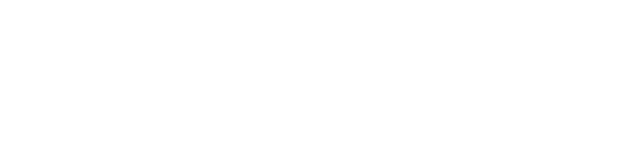
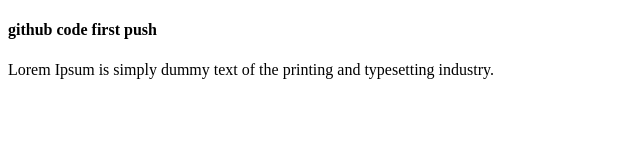
Before and after one commit to Riazalmahmud/my-frist-repo, a plain HTML site: page index.html in a window 1280 px wide. Shown: the whole page, without its empty margins (0-640 px from the left). Drawn offline with Linux system fonts and the light colour scheme.

Commit message:
new code add

```diff
--- a/index.html
+++ b/index.html
@@ -7,6 +7,7 @@
     <title>my first git for test</title>
 </head>
 <body>
-
+    <h4>github code first push</h4>
+    <p>Lorem Ipsum is simply dummy text of the printing and typesetting industry.</p>
 </body>
 </html>
```
